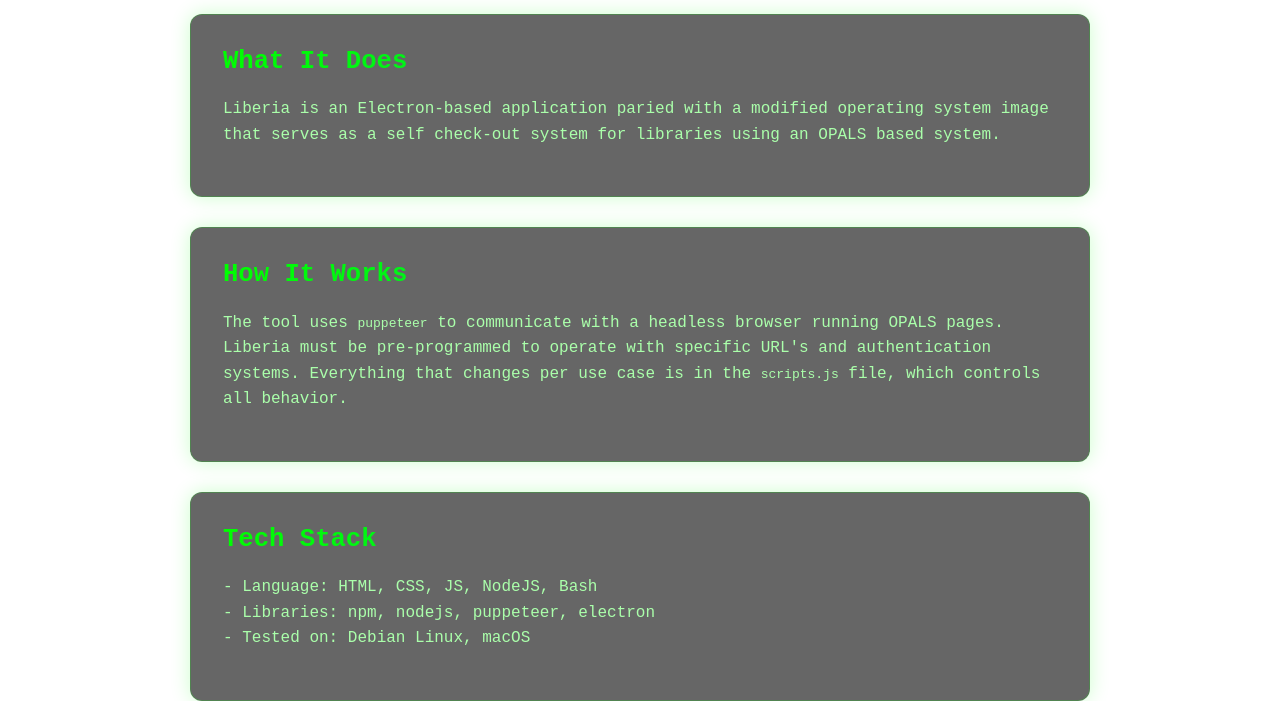
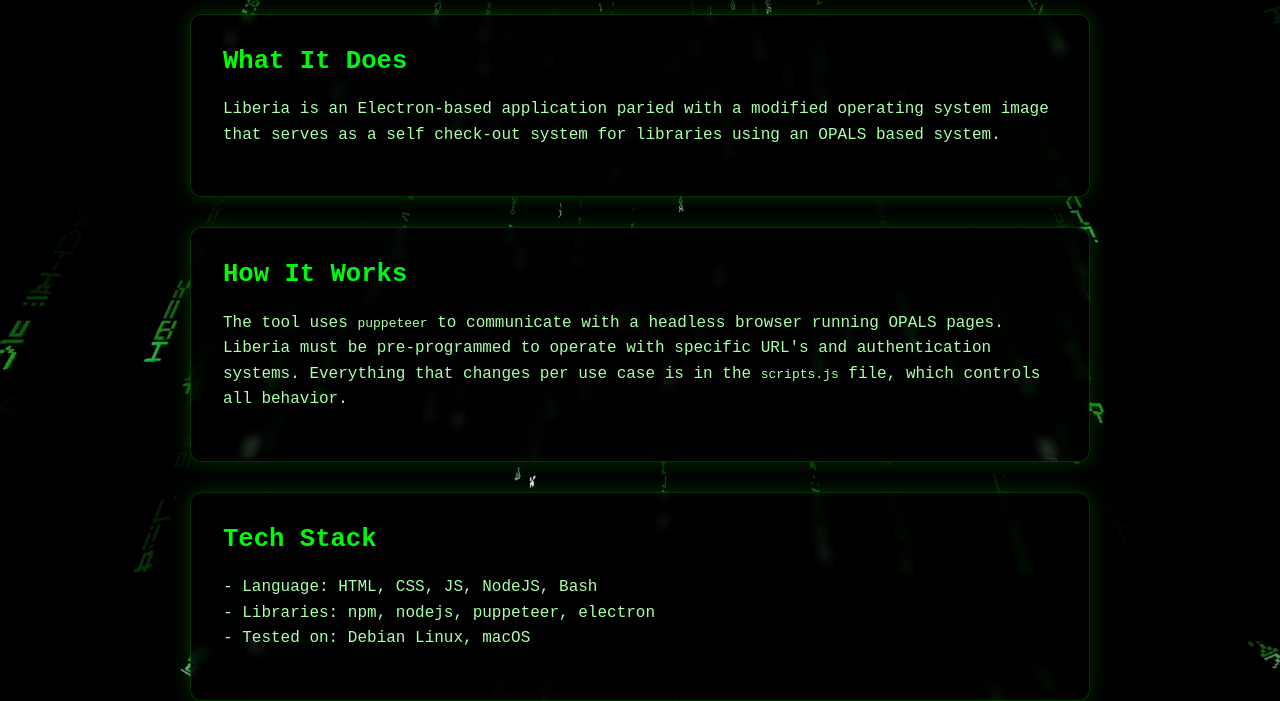
Before and after one commit to casper1051/casper1051.github.io, a plain HTML site: page liberia/index.html in a window 1280 px wide. Shown: the part 180-881 px from the top of the page. Drawn offline with Linux system fonts and the light colour scheme.

Commit message:
Update index.html

```diff
--- a/liberia/index.html
+++ b/liberia/index.html
@@ -10,7 +10,7 @@
       padding: 0;
       height: 100%;
       font-family: 'Courier New', monospace;
-      background: url('background.png') no-repeat center center fixed;
+      background: url('/background.png') no-repeat center center fixed;
       background-size: cover;
       color: #00ff00;
       scroll-behavior: smooth;
```
